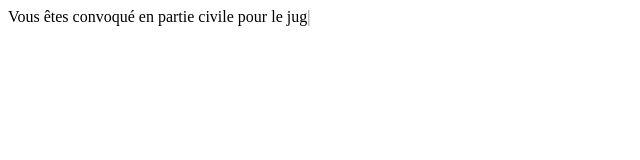
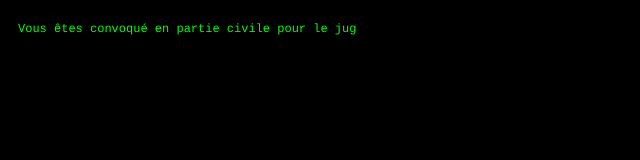
Before and after one commit to tvast/terminal-emulation, a plain HTML site: page index.html in a window 1280 px wide. Shown: the whole page, without its empty margins (0-640 px from the left). Drawn offline with nearby package versions, Linux system fonts and the light colour scheme.

Commit message:
add terminal style

```diff
--- a/css/stylesWindow.css
+++ b/css/stylesWindow.css
@@ -3,6 +3,22 @@
   font-family: courrier;
   color: green;
 }*/
+
+body{
+  background: #000;
+  padding-top: 10px;
+}
+
+.element{
+  color: lime;
+  font-family: "Courier";
+  font-size: 12px;
+  margin: 10px 0 0 10px;
+  white-space: nowrap;
+  overflow: hidden;
+  width: 30em;
+  animation: type 4s steps(60, end);
+}
 
 .typed-cursor{
     opacity: 1;
```
Also changed, not shown: index.html (+1 -6 lines).
